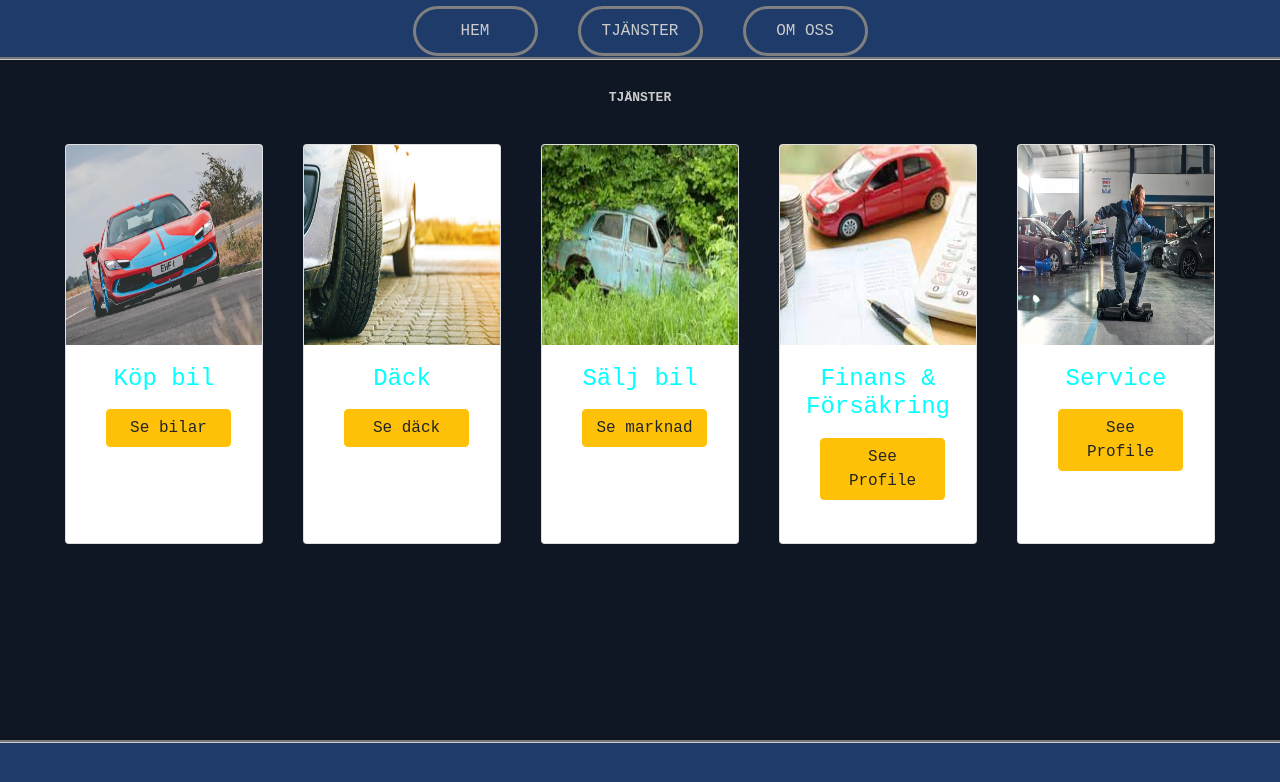
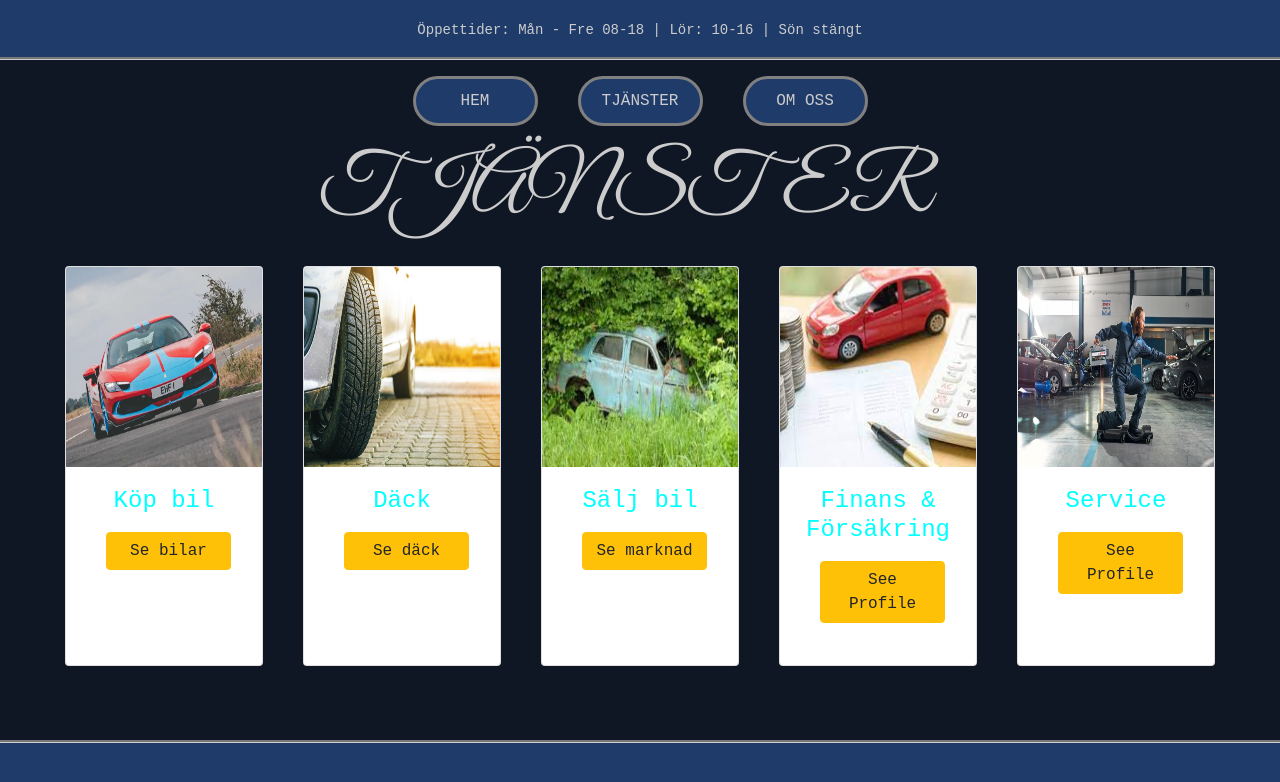
Before and after one commit to E-Holmstroem/ZackBil, a plain HTML site: page TJÄNSTER-zackbil.html in a window 1280 px wide. Drawn offline with nearby package versions, Linux system fonts and the light colour scheme.

Commit message:
Fix <head> of each file

```diff
--- a/MyStyling.css
+++ b/MyStyling.css
@@ -72,7 +72,6 @@
     height: 60px;
     line-height: 60px;
     font-size: 14px;
-    /*background-color: #FFC107;*/
     background-color: #1f3b69;
     color: #ccc;
     text-align: center;
@@ -88,7 +87,6 @@
     height: 60px;
     line-height: 60px;
     font-size: 14px;
-    /*background-color: #FFC107; */
     background-color: #1f3b69;
     color: #ccc;
     text-align: center;
@@ -151,7 +149,7 @@
 
   }
   .linkimenyt {
-   margin-top: -10px;
+   margin-top: 60px;
   }
   .linkimenyh {
    margin: 10px;
--- a/TJÄNSTER-zackbil.html
+++ b/TJÄNSTER-zackbil.html
@@ -4,19 +4,20 @@
     <head>
         <link rel="stylesheet" href="https://cdn.jsdelivr.net/npm/bootstrap@4.4.1/dist/css/bootstrap.min.css" integrity="sha384-Vkoo8x4CGsO3+Hhxv8T/Q5PaXtkKtu6ug5TOeNV6gBiFeWPGFN9MuhOf23Q9Ifjh" crossorigin="anonymous">
         <link rel="stylesheet" href="MyStyling.css">
-        <meta http-equiv="X-UA-Compatible" content="IE=edge">
         <link rel="icon" href="bilder/iconyippie.png">
-        <meta charset="utf-8">
         <title>ZackBil</title>
         <meta charset="UTF-8">
         <meta name="viewport" content="width=device-width, initial-scale=1.0">
         <meta http-equiv="X-UA-Compatible" content="ie=edge">
+        <style>
+          @import url('https://fonts.googleapis.com/css2?family=Great+Vibes&display=swap');
+        </style>
     </head>
 
     <body class="toppenav">
 
       <header>
-
+        Öppettider: Mån - Fre 08-18 | Lör: 10-16 | Sön stängt
       </header>
 
       <div>
@@ -29,7 +30,7 @@
         </nav>
       </div>
 
-<p data-item='Zackbil'>TJÄNSTER</p>
+<h1 data-item='Zackbil'>TJÄNSTER</h1>
 
 
 <div class="row">
```
Also changed, not shown: HEM-zackbil.html (+1 -2 lines), OM OSS-zackbil.html (+4 -7 lines).
